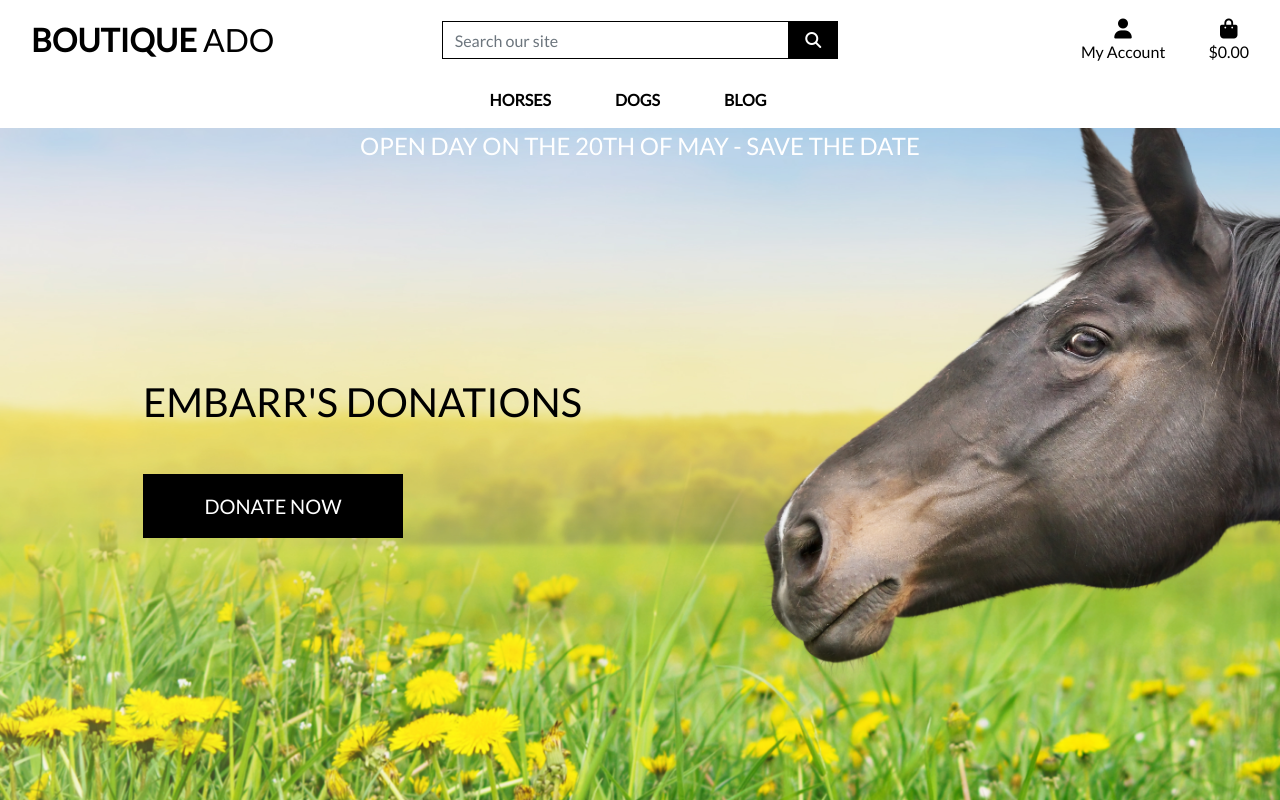
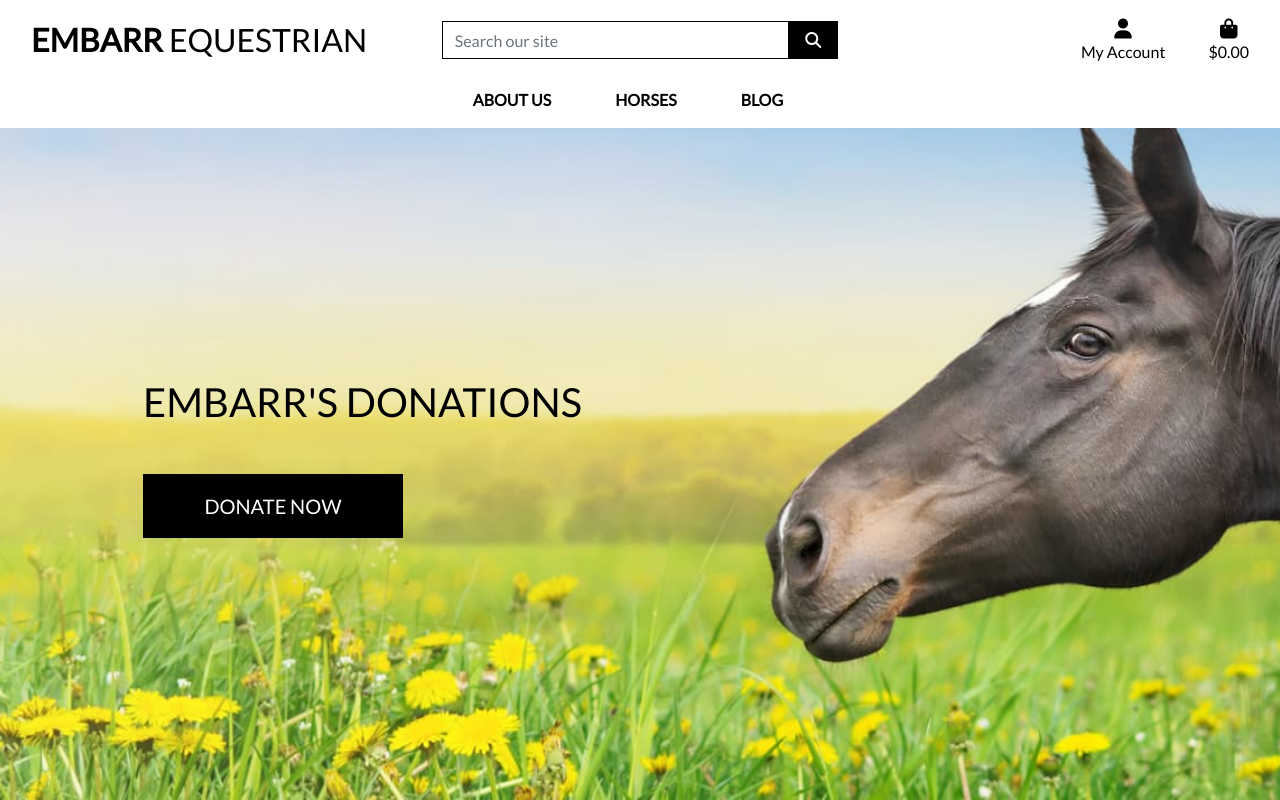
Before and after one commit to chellej80/Embarr-Equestrian-Donations, a Django app: page / in a window 1280 px wide. Run offline with Django 4.2, Linux system fonts and the light colour scheme; some libraries are stand-ins or nearby versions.

Commit message:
updated the nav dropdown header options

```diff
--- a/embarr_donations/settings.py
+++ b/embarr_donations/settings.py
@@ -67,7 +67,7 @@ TEMPLATES = [
         'OPTIONS': {
             'context_processors': [
                 'django.template.context_processors.debug',
-                'django.template.context_processors.request', # required by allauth
+                'django.template.context_processors.request',
                 'django.contrib.auth.context_processors.auth',
                 'django.contrib.messages.context_processors.messages',
             ],
--- a/static/css/base.css
+++ b/static/css/base.css
@@ -3,7 +3,7 @@ html {
 }
 
 body {
-    background: url('/media/hero_image_horse_field.jpg') no-repeat center center fixed;
+    background: url('/media/hero_image_horse.jpg') no-repeat center center fixed;
     background-size: cover;
     height: calc(100vh - 164px);
     color: #555;
@@ -56,6 +56,8 @@ body {
     border: 1px solid black !important;
 }
 
+
+
 /* -------------------------------- Media Queries */
 
 /* Slightly larger container on xl screens */
--- a/templates/base.html
+++ b/templates/base.html
@@ -39,7 +39,7 @@
         <div id="topnav" class="row bg-white pt-lg-2 d-none d-lg-flex">
             <div class="col-12 col-lg-4 my-auto py-1 py-lg-0 text-center text-lg-left">
                 <a href="{% url 'home' %}" class="nav-link main-logo-link">
-                    <h2 class="logo-font text-black my-0"><strong>Boutique</strong> Ado</h2>
+                    <h2 class="logo-font text-black my-0"><strong>Embarr</strong> Equestrian</h2>
                 </a>
             </div>
             <div class="col-12 col-lg-4 my-auto py-1 py-lg-0">
@@ -104,11 +104,6 @@
                 {% include 'includes/main-nav.html' %}
             </nav>
         </div>
-        <div id="delivery-banner" class="row text-center">
-            <div class="col bg-black text-white">
-                <h4 class="logo-font my-1">Open day on the 20th of May - Save the Date</h4>
-            </div>
-        </div>
     </header>
 
     {% if messages %}
--- a/templates/includes/main-nav.html
+++ b/templates/includes/main-nav.html
@@ -1,26 +1,27 @@
 <div class="collapse navbar-collapse" id="main-nav">
     <ul class="navbar-nav w-auto mx-auto">
+        <li class="nav-item dropdown">
+            <a class="logo-font font-weight-bold nav-link text-black mr-5" href="#" id="all-products-link" data-toggle="dropdown" aria-haspopup="true" aria-expanded="false">
+                About Us
+            </a>
+            <div class="dropdown-menu border-0" aria-labelledby="all-products-link">
+                <a href="" class="dropdown-item">Our Mission</a>
+                <a href="" class="dropdown-item">Visit Us</a>
+                <a href="" class="dropdown-item">FAQ's</a>
+            </div>
+        </li>
         <li class="nav-item dropdown">
             <a class="logo-font font-weight-bold nav-link text-black mr-5" href="#" id="all-products-link" data-toggle="dropdown" aria-haspopup="true" aria-expanded="false">
                 Horses
             </a>
             <div class="dropdown-menu border-0" aria-labelledby="all-products-link">
+                <a href="" class="dropdown-item">All</a>
                 <a href="" class="dropdown-item">New Arrivals</a>
                 <a href="" class="dropdown-item ">Mares</a>
                 <a href="" class="dropdown-item ">Geldings</a>
-                <a href="" class="dropdown-item">All</a>
-            </div>
-        </li>
+                <a href="" class="dropdown-item ">Stallions</a>
+                <a href="" class="dropdown-item ">Ponies</a>
 
-        <li class="nav-item dropdown">
-            <a class="logo-font font-weight-bold nav-link text-black mr-5" href="#" id="clothing-link" data-toggle="dropdown" aria-haspopup="true" aria-expanded="false">
-                Dogs
-            </a>
-            <div class="dropdown-menu border-0" aria-labelledby="clothing-link">
-                <a href="" class="dropdown-item">New Arrivals</a>
-                <a href="" class="dropdown-item">Puppies</a>
-                <a href="" class="dropdown-item">Senior</a>
-                <a href="" class="dropdown-item">All</a>
             </div>
         </li>
 
@@ -29,9 +30,10 @@
                 Blog
             </a>
             <div class="dropdown-menu border-0" aria-labelledby="homeware-link">
+                <a href="" class="dropdown-item">All Posts</a>
                 <a href="" class="dropdown-item">Newest</a>
                 <a href="" class="dropdown-item">Oldest</a>
-                <a href="" class="dropdown-item">All</a>
+
             </div>
         </li>
 
```
Also changed, not shown: embarr_donations/urls.py (line endings or trailing spaces), home/urls.py (line endings or trailing spaces), media/hero_image_horse.jpg (added).
